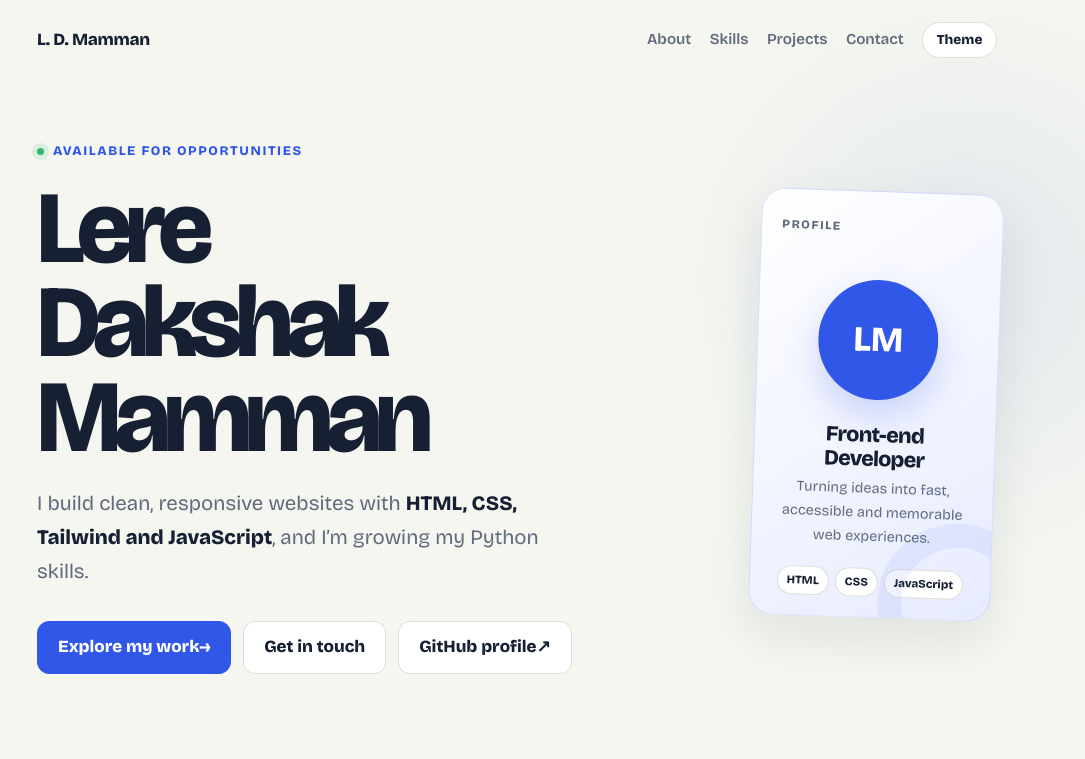
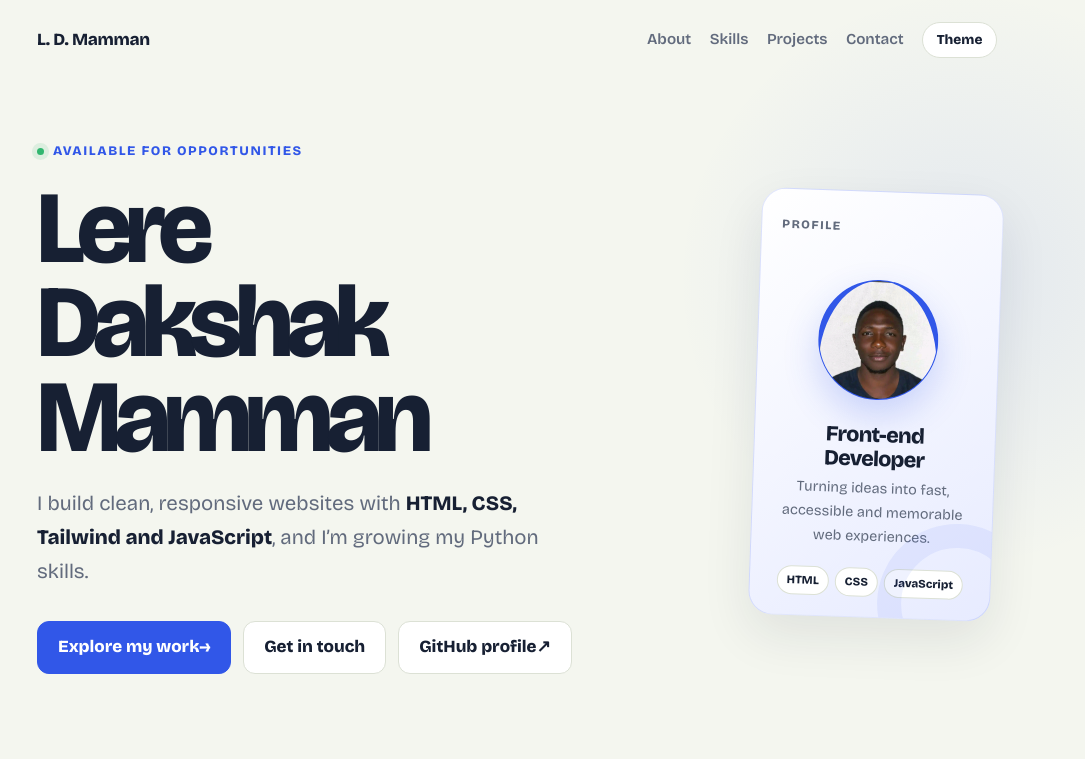
Before and after one commit to DakshakMamman/Refined_Portfolio, a plain HTML site: page index.html in a window 1280 px wide. Shown: the top 759 px of the page, without its empty margins (123-1208 px from the left). Drawn offline with nearby package versions, Linux system fonts and the light colour scheme.

Commit message:
modified index, new image file and styling

```diff
--- a/index.html
+++ b/index.html
@@ -33,7 +33,7 @@
       </div>
       <div class="hero-card" aria-label="Developer profile summary">
         <span class="card-label">Profile</span>
-        <div class="profile-mark">LM</div>
+        <div class="profile-mark"><img src="./image/1725484401430.jpg" alt="Portrait of Lere Dakshak Mamman"></div>
         <h2>Front-end Developer</h2>
         <p>Turning ideas into fast, accessible and memorable web experiences.</p>
         <div class="hero-stack" aria-label="Main technologies">
--- a/style.css
+++ b/style.css
@@ -239,6 +239,7 @@ nav a:hover {
 .profile-mark {
   display: grid;
   place-items: center;
+  overflow: hidden;
   width: 7.5rem;
   height: 7.5rem;
   margin: 2.5rem auto 1.5rem;
@@ -249,6 +250,15 @@ nav a:hover {
   box-shadow: 0 15px 35px rgba(49, 87, 232, 0.22);
   font-size: 2.2rem;
   font-weight: 800;
+}
+
+.profile-mark img {
+  display: block;
+  width: 100%;
+  height: 100%;
+  border-radius: inherit;
+  object-fit: cover;
+  object-position: center;
 }
 
 .hero-card h2 {
```
Also changed, not shown: image/1725484401430.jpg (added).
